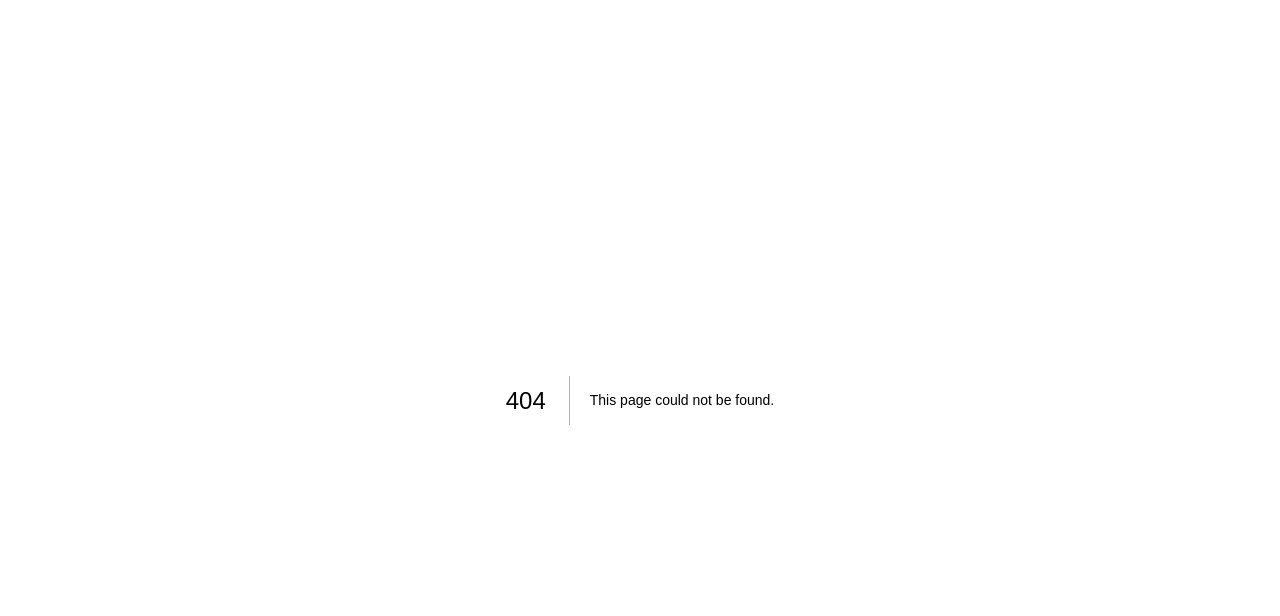
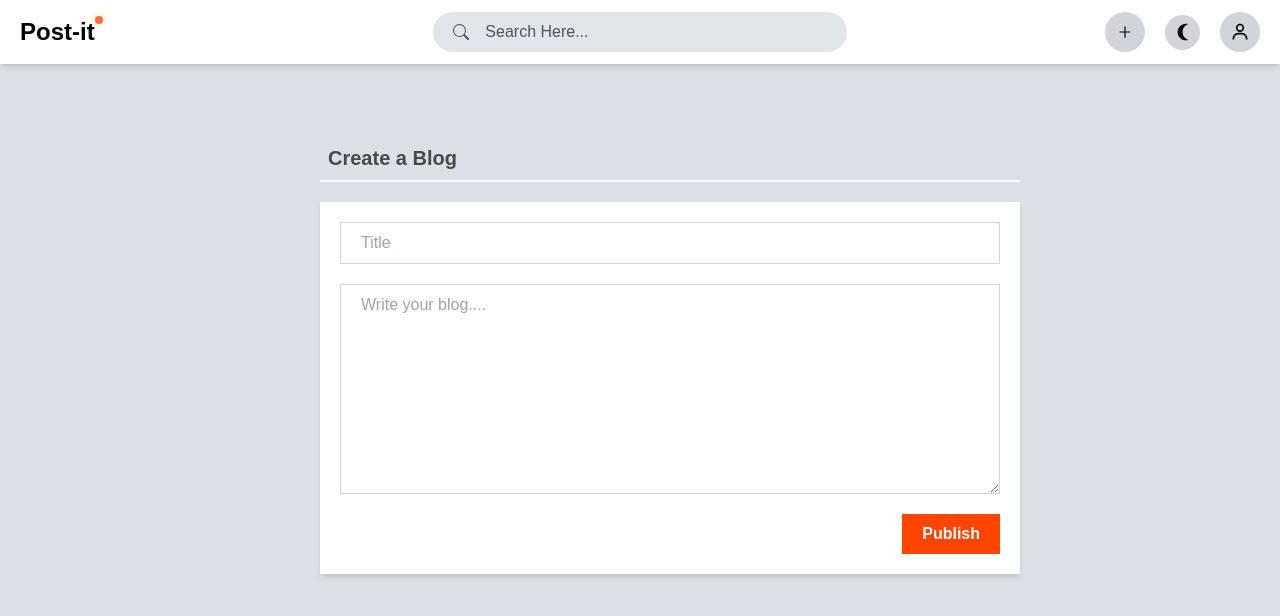
Before and after one commit to Binary-Works/post-IT, a Next.js app: page /create-blog in a window 1280 px wide. Before the commit this address had no page. Shown: the top 616 px of the page. Built offline with nearby package versions, Linux system fonts and the light colour scheme.

Commit message:
create post page implemented

```diff
--- /dev/null
+++ b/src/components/_page_/create_blog_page/createBlog.tsx
@@ -0,0 +1,34 @@
+const CreateBlog = () => {
+  return (
+    <>
+      <div className="mt-20 w-[700px] mx-auto">
+        <h3
+          className="text-xl font-semibold border-b-2 dark:text-white text-black_gray-400
+        border-white_gray-100 pb-2 px-2 mb-5 dark:border-gray-500"
+        >
+          Create a Blog
+        </h3>
+        <div>
+          <p></p>
+          <form className="flex flex-col gap-5 p-5 bg-white dark:bg-black_gray-500 shadow-md">
+            <input
+              className="w-full border border-gray-300 px-5 py-2 dark:bg-black-400 dark:border-gray-500"
+              type="text"
+              placeholder="Title"
+            />
+            <textarea
+              className="border border-gray-300 px-5 py-2 dark:bg-black-400 dark:border-gray-500"
+              placeholder="Write your blog...."
+              rows={8}
+              name=""
+              id=""
+            />
+            <button className="button w-fit ml-auto bg-primary-500 text-white">Publish</button>
+          </form>
+        </div>
+      </div>
+    </>
+  );
+};
+
+export default CreateBlog;
--- a/src/components/category/category.tsx
+++ b/src/components/category/category.tsx
@@ -3,7 +3,7 @@ import { CategoryContainer } from "./categoryContainer";
 
 export const Category = () => {
   return (
-    <section className="dark:bg-black_gray-500 bg-white sticky top-0 shadow-md w-full">
+    <section className="dark:bg-black_gray-500 bg-white sticky top-24 shadow-md w-full">
       <h2 className="text-2xl font-semibold mb-5 py-2 px-4">Category</h2>
       {CategoryContainerData.map((category) => (
         <CategoryContainer tag={category.tag} upvote={category.upvote} />
--- a/src/components/feeds/feeds.tsx
+++ b/src/components/feeds/feeds.tsx
@@ -84,7 +84,7 @@ const Feeds = () => {
           <Posts key={index} item={item} />
         ))}
       </div>
-      <div className="w-[33%] relative">
+      <div className="w-[33%]">
         <Category />
       </div>
     </div>
--- a/src/components/homepage/homepage.tsx
+++ b/src/components/homepage/homepage.tsx
@@ -4,7 +4,7 @@ import Hots from "../hots/hots";
 
 const Homepage = () => {
   return (
-    <div className="h-screen overflow-auto px-4 lg:px-[25%] pt-20 flex flex-col gap-12 bg-white_gray-500 dark:bg-black-400">
+    <div className="flex flex-col gap-12">
       <div>
         <Hots />
       </div>
--- a/src/components/shared/navbar/navbar.tsx
+++ b/src/components/shared/navbar/navbar.tsx
@@ -2,14 +2,27 @@ import { Logo } from "../logo/logo";
 import { ProfileIcon } from "../profile_icon/profileIcon";
 import { Search } from "../search/search";
 import { DarkMode } from "./darkMode";
+import { AiOutlinePlus } from "react-icons/ai";
+import { IconContainer } from "../icon_container/iconContainer";
+import Link from "next/link";
 
 export function Navbar() {
   return (
-    <nav className="absolute top-0 left-0 w-screen shadow-md p-2 dark:bg-black_gray-500 bg-white z-50">
+    <nav className="sticky top-0 w-full shadow-md py-3 px-5 dark:bg-black_gray-500 bg-white z-50">
       <div className="grid grid-cols-3 items-center">
-        <Logo />
+        {/* clicking on logo take user to the homepage */}
+        <Link href={"/"}>
+          <Logo />
+        </Link>
+        {/* search icon */}
         <Search />
         <div className="flex gap-5 items-center ml-auto">
+          {/* create blog button */}
+          <Link href={"create-blog"}>
+            <IconContainer>
+              <AiOutlinePlus />
+            </IconContainer>
+          </Link>
           {/* dark mode switcher */}
           <DarkMode />
           <ProfileIcon />
--- a/src/components/shared/search/search.tsx
+++ b/src/components/shared/search/search.tsx
@@ -2,12 +2,15 @@ import { BsSearch } from "react-icons/bs";
 
 export function Search() {
   return (
-    <div className="center_y w-full gap-4  bg-white_gray-500 dark:bg-black_gray-400 dark:placeholder:text-white py-2 px-5 rounded-full">
+    <div
+      className="center_y w-full gap-4 bg-white_gray-400 dark:bg-black_gray-400
+      py-2 px-5 rounded-full"
+    >
       <label htmlFor="search">
-        <BsSearch className="text-gray-500 dark:text-white" />
+        <BsSearch className="text-gray-600 dark:text-white" />
       </label>
       <input
-        className="w-full outline-none bg-transparent"
+        className="w-full outline-none bg-transparent placeholder:text-gray-600 dark:placeholder:text-white "
         type="text"
         id="search"
         placeholder="Search Here..."
--- /dev/null
+++ b/src/layout/globalLayout.tsx
@@ -0,0 +1,18 @@
+import { Navbar } from "@/components/shared/navbar/navbar";
+import { type } from "os";
+import React from "react";
+
+type globalLayoutProps = {
+  children: React.ReactNode;
+};
+
+const GlobalLayout = ({ children }: globalLayoutProps) => {
+  return (
+    <main className=" min-h-screen bg-white_gray-500 dark:bg-black-400 relative">
+      <Navbar />
+      <div className="mt-6 px-4 lg:px-[25%]">{children}</div>
+    </main>
+  );
+};
+
+export default GlobalLayout;
--- /dev/null
+++ b/src/pages/create-blog/index.tsx
@@ -0,0 +1,19 @@
+import React from "react";
+import Head from "next/head";
+import CreateBlog from "@/components/_page_/create_blog_page/createBlog";
+import GlobalLayout from "@/layout/globalLayout";
+
+const CreatePostPage = () => {
+  return (
+    <>
+      <Head>
+        <title>Post-IT | Create Post</title>
+      </Head>
+      <GlobalLayout>
+        <CreateBlog />
+      </GlobalLayout>
+    </>
+  );
+};
+
+export default CreatePostPage;
--- a/src/pages/index.tsx
+++ b/src/pages/index.tsx
@@ -2,12 +2,19 @@ import Homepage from "@/components/homepage/homepage";
 import Hots from "@/components/hots/hots";
 import { Navbar } from "@/components/shared/navbar/navbar";
 import { Test } from "@/components/test";
+import GlobalLayout from "@/layout/globalLayout";
+import Head from "next/head";
 
 export default function Home() {
   return (
     <>
-      <Navbar />
-      <Homepage/>
+      <Head>
+        <title>Post IT | Home</title>
+      </Head>
+      <GlobalLayout>
+        <Homepage />
+      </GlobalLayout>
+      {/* <Navbar /> */}
     </>
   );
 }
--- a/src/styles/globals.css
+++ b/src/styles/globals.css
@@ -3,12 +3,14 @@
 @tailwind utilities;
 
 @import url("https://fonts.googleapis.com/css2?family=Teko:wght@600&display=swap");
-@import url("https://fonts.googleapis.com/css2?family=Poppins:wght@400;600;700&display=swap");
+/* @import url("https://fonts.googleapis.com/css2?family=Poppins:wght@400;600;700&display=swap"); */
+@import url("https://fonts.googleapis.com/css2?family=Quicksand:wght@400;600&display=swap");
 
 *,
 html,
 body {
-  font-family: "Poppins", sans-serif;
+  /* font-family: "Poppins", sans-serif; */
+  font-family: "Quicksand", sans-serif;
 }
 
 .logo {
@@ -23,4 +25,7 @@ body {
   .center_xy {
     @apply flex items-center justify-center;
   }
+  .button {
+    @apply py-2 px-5 transition-all duration-300 font-semibold hover:scale-110;
+  }
 }
--- a/tailwind.config.js
+++ b/tailwind.config.js
@@ -23,26 +23,26 @@ module.exports = {
       },
       colors: {
         white_gray: {
-          100: "#fcfcfd",
-          200: "#f9fafb",
-          300: "#f6f7f9",
-          400: "#f3f5f7",
-          500: "#f0f2f5",
-          600: "#c0c2c4",
-          700: "#909193",
-          800: "#606162",
-          900: "#303031",
+          100: "#f8f9fa",
+          200: "#f0f3f5",
+          300: "#e9ecf0",
+          400: "#e1e6eb",
+          500: "#dae0e6",
+          600: "#aeb3b8",
+          700: "#83868a",
+          800: "#575a5c",
+          900: "#2c2d2e",
         },
         primary: {
-          100: "#ffd2d1",
-          200: "#ffa5a2",
-          300: "#ff7874",
-          400: "#ff4b45",
-          500: "#ff1e17",
-          600: "#cc1812",
-          700: "#99120e",
-          800: "#660c09",
-          900: "#330605",
+          100: "#ffdacc",
+          200: "#ffb599",
+          300: "#ff8f66",
+          400: "#ff6a33",
+          500: "#ff4500",
+          600: "#cc3700",
+          700: "#992900",
+          800: "#661c00",
+          900: "#330e00",
         },
         black: {
           100: "#cdcdcd",
```
Also changed, not shown: src/components/hots/hots.tsx (+37 -29 lines).
